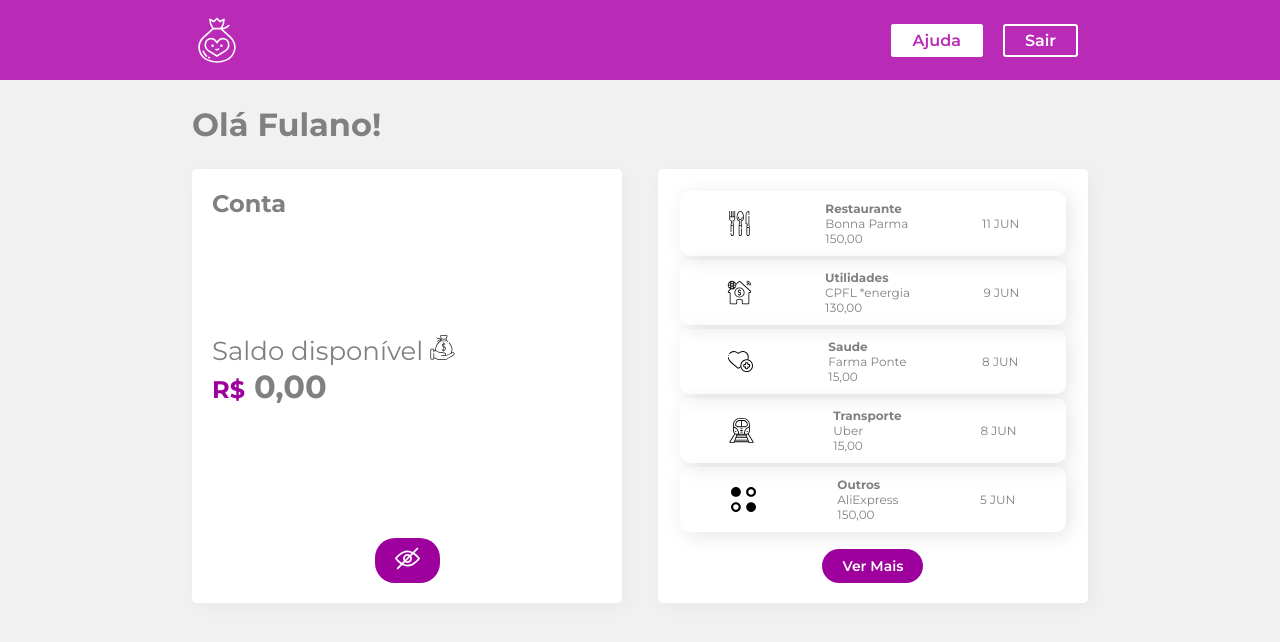
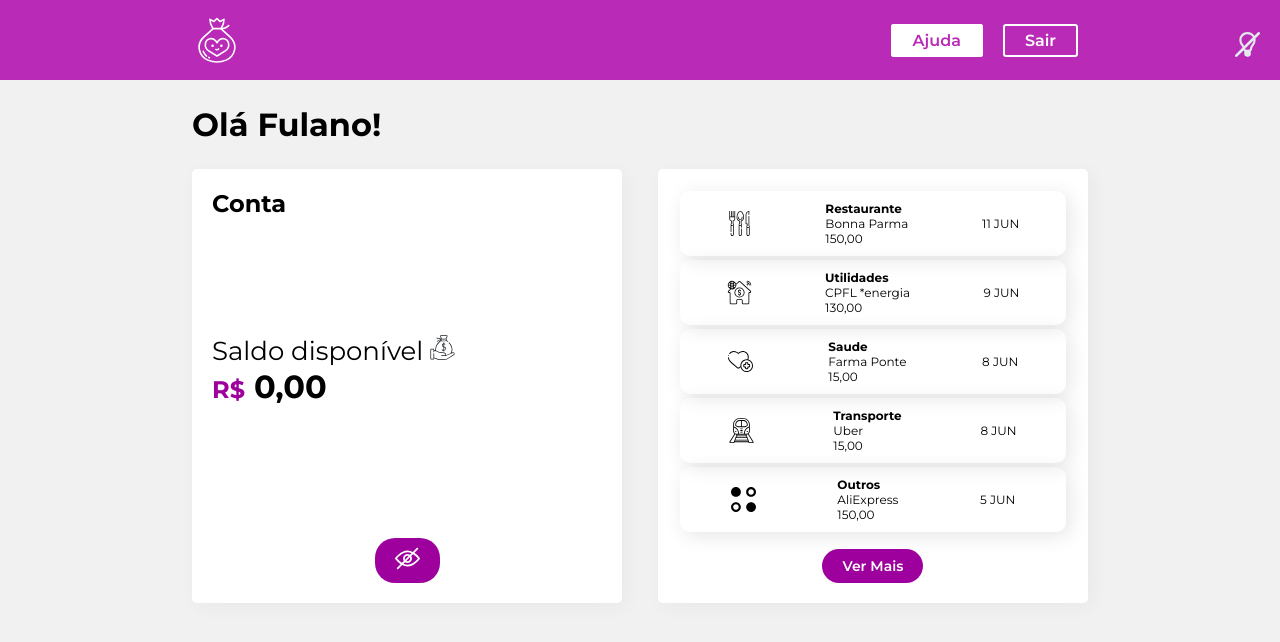
Before and after one commit to aleeeguevara/styled-components, a React (Create React App) app: page / in a window 1280 px wide. Shown: the top 642 px of the page. Built offline with nearby package versions, Linux system fonts and the light colour scheme.

Commit message:
Adicionar temas, uso do ThemeProvider e acrescentar  Switcher no topo

```diff
--- a/src/App.js
+++ b/src/App.js
@@ -1,16 +1,29 @@
-import React from "react";
+import React, { useState } from "react";
+import { ThemeProvider } from "styled-components";
+import { temaClaro, temaEscuro } from "./Components/UI/temas";
 
 import Cabecalho from "./Components/Cabecalho";
 import Container from "./Components/Container";
 import { GlobalStyle } from "./Components/GlobalStyle";
+import { BtnTema } from "./Components/UI";
+import SwitcherTema from "./Components/SwitcherTema";
 
 function App() {
+  const [tema, setTema] = useState(true);
+
+  const toggleTema = ()=> {
+    setTema((tema) => !tema);
+  }
+
   return (
-    <>
+    <ThemeProvider theme={tema ? temaClaro : temaEscuro}>
       <GlobalStyle/>
+      <BtnTema onClick={toggleTema}>
+        <SwitcherTema tema={tema}/>
+      </BtnTema>
       <Cabecalho />
       <Container />
-    </>
+    </ThemeProvider>
   );
 }
 
--- a/src/Components/Conta/index.jsx
+++ b/src/Components/Conta/index.jsx
@@ -3,7 +3,7 @@ import styled from "styled-components";
 import privado from "../../assets/images/privado.svg";
 import olho_icone from "../../assets/images/olho.svg";
 import dinheiro from "../../assets/images/dinheiro.svg";
-import { Icone, Box, Btn, Detalhe, Saldo } from "../UI";
+import { Icone, IconeTema, Box, Btn, Detalhe, Saldo } from "../UI";
 
 const IconeMargin= styled(Icone)`
   marginTop: 2px;
@@ -22,7 +22,7 @@ const Conta = () => {
       <div style={{ fontSize: "26px", padding: "20px 0" }}>
         Saldo disponível{" "}
         <span>
-          <Icone  src={dinheiro} alt="Ícone Saldo" />
+          <IconeTema  src={dinheiro} alt="Ícone Saldo" />
         </span>
         {toggleState ? (
           <Saldo>
--- a/src/Components/Container/index.jsx
+++ b/src/Components/Container/index.jsx
@@ -5,7 +5,7 @@ import styled from "styled-components";
 import Extrato from "../Extrato";
 
 const Container = styled.div`
-  background-color: #f1f1f1;
+  background-color: ${({theme})=> theme.body};
   min-height: 90vh;
   padding: 0px 15vw;
 `;
@@ -13,6 +13,7 @@ const Conteudo = styled.section`
   display: flex;
   flex-direction: row;
   justify-content: space-between;
+  color: ${({theme})=> theme.text};
 
   @media (max-width: 800px) {
     flex-direction: column;
--- a/src/Components/GlobalStyle.js
+++ b/src/Components/GlobalStyle.js
@@ -7,6 +7,5 @@ export const GlobalStyle = createGlobalStyle`
     margin: 0;
     padding: 0;
     text-decoration: none;
-    color: grey;
   }
 `;
--- a/src/Components/ImageFilter.js
+++ b/src/Components/ImageFilter.js
@@ -4,15 +4,15 @@ import outros from "../assets/images/outros.svg";
 import saude from "../assets/images/saude.svg";
 import transporte from "../assets/images/transporte.svg";
 import utilidades from "../assets/images/utilidades.svg";
-import { Icone } from "./UI";
+import { IconeTema } from "./UI";
 
 export default (type) => {
   const Images = {
-    Restaurante: <Icone src={alimetacao} alt="Restaurate" />,
-    Utilidades: <Icone src={utilidades} alt="Utilidades" />,
-    Saude: <Icone src={saude} alt="Saude" />,
-    Transporte: <Icone src={transporte} alt="Transporte" />,
-    default: <Icone src={outros} alt="Outros" />,
+    Restaurante: <IconeTema src={alimetacao} alt="Restaurate" />,
+    Utilidades: <IconeTema src={utilidades} alt="Utilidades" />,
+    Saude: <IconeTema src={saude} alt="Saude" />,
+    Transporte: <IconeTema src={transporte} alt="Transporte" />,
+    default: <IconeTema src={outros} alt="Outros" />,
   };
 
   return Images[type] || Images.default;
--- /dev/null
+++ b/src/Components/SwitcherTema/index.jsx
@@ -0,0 +1,10 @@
+import React from 'react';
+import themeOn from '../../assets/images/themeOn.svg';
+import themeOff from '../../assets/images/themeOff.svg';
+import { Icone } from '../UI';
+
+const claro = <Icone src={themeOn} alt="Tema Claro"/>;
+
+const escuro = <Icone src={themeOff} alt="Tema Escuro"/>;
+
+export default ({ tema })=> (tema ? escuro : claro);
--- a/src/Components/Titulo/index.jsx
+++ b/src/Components/Titulo/index.jsx
@@ -1,7 +1,7 @@
 import styled from "styled-components";
 
 const Titulo = styled.h1`
-  color: grey;
+  color: ${({theme})=> theme.text};
   padding: 25px 0;
 `;
 
--- a/src/Components/UI/index.js
+++ b/src/Components/UI/index.js
@@ -1,14 +1,18 @@
-import styled from "styled-components";
+import styled, { ThemeContext } from "styled-components";
 
 export const Icone = styled.img`
   height: 25px;
   width: 25px;
 `;
+
+export const IconeTema= styled(Icone)`
+  filter: ${({theme})=> theme.filter};
+`
 export const Box = styled.div`
   display: flex;
   flex-direction: column;
   justify-content: space-between;
-  background-color: white;
+  background-color: ${({theme})=> theme.inside};
   border-radius: 5px;
   box-shadow: 4px 4px 20px 0px rgba(0, 0, 0, 0.04);
   padding: 20px;
@@ -42,3 +46,12 @@ export const Saldo = styled.div`
   font-weight: 700;
   font-size: 32px;
 `;
+
+export const BtnTema= styled.button`
+  position: absolute;
+  top: 4vh;
+  right: 20px;
+  background-color: inherit;
+  border: none;
+  cursor: pointer;
+`
--- /dev/null
+++ b/src/Components/UI/temas.js
@@ -0,0 +1,15 @@
+import {fundoClaro, conteudoClaro, textoFundoClaro, fundoEscuro, conteudoEscuro, textoFundoEscuro} from "./variaveis";
+
+export const temaClaro={
+    body: fundoClaro,
+    inside: conteudoClaro,
+    text: textoFundoClaro,
+    filter: "",
+};
+
+export const temaEscuro={
+    body: fundoEscuro,
+    inside: conteudoEscuro,
+    text: textoFundoEscuro,
+    filter: "invert(100%)",
+}
--- a/src/Components/UI/variaveis.js
+++ b/src/Components/UI/variaveis.js
@@ -1,3 +1,7 @@
 export const corPrimaria = "#b92bb7";
 export const fundoClaro = "#f1f1f1";
+export const conteudoClaro= "white";
 export const textoFundoClaro = "#grey";
+export const fundoEscuro= "#363537";
+export const conteudoEscuro= "#5c5b5e";
+export const textoFundoEscuro= "#FAFAFA"
```
